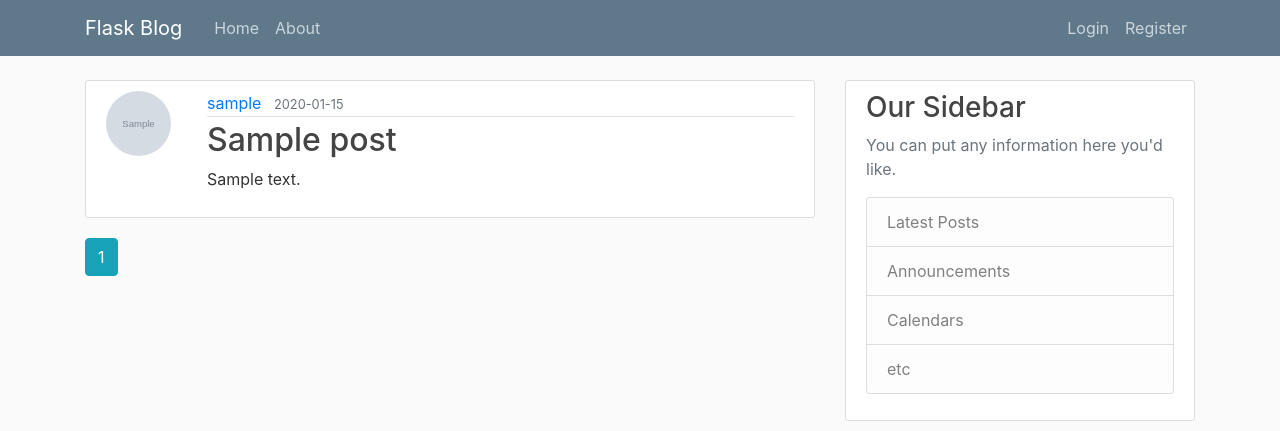
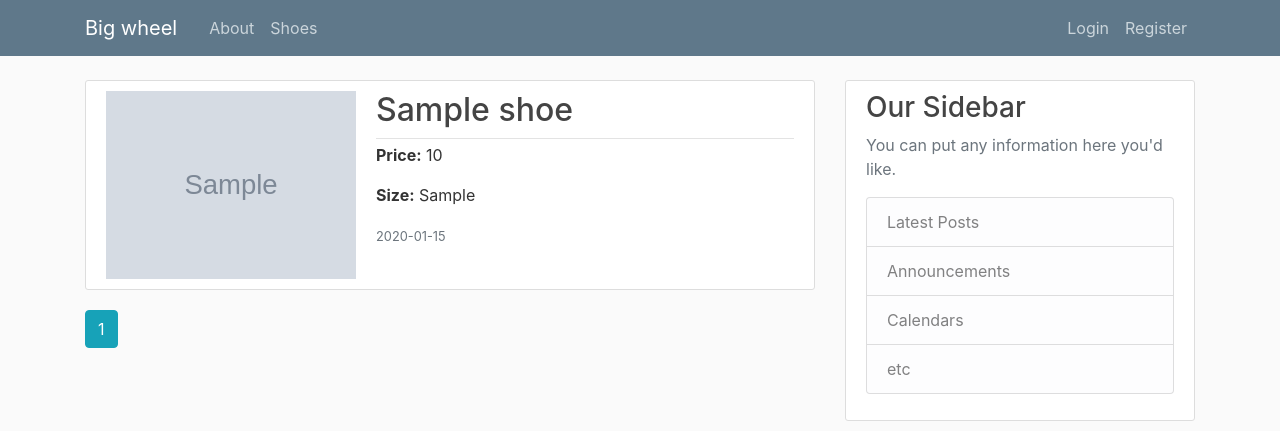
Before and after one commit to pavloshargan/Bicycle-shoes-scrapper, a Flask app: page / in a window 1280 px wide. Shown: the top 431 px of the page. Run offline with Flask 2, Linux system fonts and the light colour scheme; tables that the repository leaves empty hold one stand-in row (values such as "Sample post"); grey boxes marked "Sample" are stand-in pictures; some libraries are stand-ins or nearby versions.

Commit message:
Removed unnesessary pages

```diff
--- a/my_package/forms.py
+++ b/my_package/forms.py
@@ -56,12 +56,6 @@ class UpdateAccountForm(FlaskForm):
                 raise ValidationError('That email is taken. Please choose a different one.')
 
 
-class PostForm(FlaskForm):
-    title = StringField('Title', validators=[DataRequired()])
-    content = TextAreaField('Content', validators=[DataRequired()])
-    submit = SubmitField('Post')
-
-
 class RequestResetForm(FlaskForm):
     email = StringField('Email',
                         validators=[DataRequired(), Email()])
--- a/my_package/server.py
+++ b/my_package/server.py
@@ -4,20 +4,13 @@ from PIL import Image
 from flask import render_template, url_for, flash, redirect, request, abort
 from my_package import app, db, bcrypt, mail
 from my_package.forms import (RegistrationForm, LoginForm, UpdateAccountForm,
-                             PostForm, RequestResetForm, ResetPasswordForm)
-from my_package.models import User, Post, Shoe
+                              RequestResetForm, ResetPasswordForm)
+from my_package.models import User, Shoe
 from flask_login import login_user, current_user, logout_user, login_required
 from flask_mail import Message
 import pygal
 
 @app.route("/")
-@app.route("/home")
-def home():
-    page = request.args.get('page', 1, type=int)
-    posts = Post.query.order_by(Post.date_posted.desc()).paginate(page=page, per_page=5)
-    return render_template('home.html', posts=posts)
-
-
 @app.route("/shoes")
 def shoes():
     page = request.args.get('page', 1, type=int)
@@ -106,66 +99,61 @@ def account():
                            image_file=image_file, form=form)
 
 
-@app.route("/post/new", methods=['GET', 'POST'])
-@login_required
-def new_post():
-    form = PostForm()
-    if form.validate_on_submit():
-        post = Post(title=form.title.data, content=form.content.data, author=current_user)
-        db.session.add(post)
-        db.session.commit()
-        flash('Your post has been created!', 'success')
-        return redirect(url_for('home'))
-    return render_template('create_post.html', title='New Post',
-                           form=form, legend='New Post')
+# @app.route("/post/new", methods=['GET', 'POST'])
+# @login_required
+# def new_post():
+#     form = PostForm()
+#     if form.validate_on_submit():
+#         post = Post(title=form.title.data, content=form.content.data, author=current_user)
+#         db.session.add(post)
+#         db.session.commit()
+#         flash('Your post has been created!', 'success')
+#         return redirect(url_for('home'))
+#     return render_template('create_post.html', title='New Post',
+#                            form=form, legend='New Post')
 
 
-@app.route("/post/<int:post_id>")
-def post(post_id):
-    post = Post.query.get_or_404(post_id)
-    return render_template('post.html', title=post.title, post=post)
+
+# @app.route("/post/<int:post_id>/update", methods=['GET', 'POST'])
+# @login_required
+# def update_post(post_id):
+#     post = Post.query.get_or_404(post_id)
+#     if post.author != current_user:
+#         abort(403)
+#     form = PostForm()
+#     if form.validate_on_submit():
+#         post.title = form.title.data
+#         post.content = form.content.data
+#         db.session.commit()
+#         flash('Your post has been updated!', 'success')
+#         return redirect(url_for('post', post_id=post.id))
+#     elif request.method == 'GET':
+#         form.title.data = post.title
+#         form.content.data = post.content
+#     return render_template('create_post.html', title='Update Post',
+#                            form=form, legend='Update Post')
 
 
-@app.route("/post/<int:post_id>/update", methods=['GET', 'POST'])
-@login_required
-def update_post(post_id):
-    post = Post.query.get_or_404(post_id)
-    if post.author != current_user:
-        abort(403)
-    form = PostForm()
-    if form.validate_on_submit():
-        post.title = form.title.data
-        post.content = form.content.data
-        db.session.commit()
-        flash('Your post has been updated!', 'success')
-        return redirect(url_for('post', post_id=post.id))
-    elif request.method == 'GET':
-        form.title.data = post.title
-        form.content.data = post.content
-    return render_template('create_post.html', title='Update Post',
-                           form=form, legend='Update Post')
+# @app.route("/post/<int:post_id>/delete", methods=['POST'])
+# @login_required
+# def delete_post(post_id):
+#     post = Post.query.get_or_404(post_id)
+#     if post.author != current_user:
+#         abort(403)
+#     db.session.delete(post)
+#     db.session.commit()
+#     flash('Your post has been deleted!', 'success')
+#     return redirect(url_for('home'))
 
 
-@app.route("/post/<int:post_id>/delete", methods=['POST'])
-@login_required
-def delete_post(post_id):
-    post = Post.query.get_or_404(post_id)
-    if post.author != current_user:
-        abort(403)
-    db.session.delete(post)
-    db.session.commit()
-    flash('Your post has been deleted!', 'success')
-    return redirect(url_for('home'))
-
-
-@app.route("/user/<string:username>")
-def user_posts(username):
-    page = request.args.get('page', 1, type=int)
-    user = User.query.filter_by(username=username).first_or_404()
-    posts = Post.query.filter_by(author=user)\
-        .order_by(Post.date_posted.desc())\
-        .paginate(page=page, per_page=5)
-    return render_template('user_posts.html', posts=posts, user=user)
+# @app.route("/user/<string:username>")
+# def user_posts(username):
+#     page = request.args.get('page', 1, type=int)
+#     user = User.query.filter_by(username=username).first_or_404()
+#     posts = Post.query.filter_by(author=user)\
+#         .order_by(Post.date_posted.desc())\
+#         .paginate(page=page, per_page=5)
+#     return render_template('user_posts.html', posts=posts, user=user)
 
 
 def send_reset_email(user):
@@ -193,14 +181,14 @@ def reset_request():
     return render_template('reset_request.html', title='Reset Password', form=form)
 
 
-@app.route('/graph/')
-def pygalexample():
-    graph = pygal.Line()
-    graph.title = '% Change Coolness of programming languages over time.'
-    graph.x_labels = ['2011','2012','2013','2014','2015','2016']
-    graph.add('Python',  [15, 31, 89, 200, 356, 900])
-    graph.add('Java',    [15, 45, 76, 80,  91,  95])
-    graph.add('C++',     [5,  51, 54, 102, 150, 201])
-    graph.add('All others combined!',  [5, 15, 21, 55, 92, 105])
-    graph_data = graph.render_data_uri()
-    return render_template("graph.html", graph_data = graph_data)
+# @app.route('/graph/')
+# def pygalexample():
+#     graph = pygal.Line()
+#     graph.title = '% Change Coolness of programming languages over time.'
+#     graph.x_labels = ['2011','2012','2013','2014','2015','2016']
+#     graph.add('Python',  [15, 31, 89, 200, 356, 900])
+#     graph.add('Java',    [15, 45, 76, 80,  91,  95])
+#     graph.add('C++',     [5,  51, 54, 102, 150, 201])
+#     graph.add('All others combined!',  [5, 15, 21, 55, 92, 105])
+#     graph_data = graph.render_data_uri()
+#     return render_template("graph.html", graph_data = graph_data)
--- a/my_package/templates/home.html
+++ /dev/null
@@ -1,27 +0,0 @@
-{% extends "layout.html" %}
-{% block content %}
-    {% for post in posts.items %}
-        <article class="media content-section">
-          <img class="rounded-circle article-img" src="{{ url_for('static', filename='profile_pics/' + post.author.image_file) }}">
-          <div class="media-body">
-            <div class="article-metadata">
-              <a class="mr-2" href="{{ url_for('user_posts', username=post.author.username) }}">{{ post.author.username }}</a>
-              <small class="text-muted">{{ post.date_posted.strftime('%Y-%m-%d') }}</small>
-            </div>
-            <h2><a class="article-title" href="{{ url_for('post', post_id=post.id) }}">{{ post.title }}</a></h2>
-            <p class="article-content">{{ post.content }}</p>
-          </div>
-        </article>
-    {% endfor %}
-    {% for page_num in posts.iter_pages(left_edge=1, right_edge=1, left_current=1, right_current=2) %}
-      {% if page_num %}
-        {% if posts.page == page_num %}
-          <a class="btn btn-info mb-4" href="{{ url_for('home', page=page_num) }}">{{ page_num }}</a>
-        {% else %}
-          <a class="btn btn-outline-info mb-4" href="{{ url_for('home', page=page_num) }}">{{ page_num }}</a>
-        {% endif %}
-      {% else %}
-        ...
-      {% endif %}
-    {% endfor %}
-{% endblock content %}
--- a/my_package/templates/layout.html
+++ b/my_package/templates/layout.html
@@ -11,23 +11,24 @@
     <link rel="stylesheet" type="text/css" href="{{ url_for('static', filename='main.css') }}">
 
     {% if title %}
-        <title>Flask Blog - {{ title }}</title>
+        <title>Big wheel - {{ title }}</title>
     {% else %}
-        <title>Flask Blog</title>
+        <title>Big wheel</title>
     {% endif %}
 </head>
 <body>
     <header class="site-header">
       <nav class="navbar navbar-expand-md navbar-dark bg-steel fixed-top">
         <div class="container">
-          <a class="navbar-brand mr-4" href="/">Flask Blog</a>
+          <a class="navbar-brand mr-4" href="/">Big wheel</a>
           <button class="navbar-toggler" type="button" data-toggle="collapse" data-target="#navbarToggle" aria-controls="navbarToggle" aria-expanded="false" aria-label="Toggle navigation">
             <span class="navbar-toggler-icon"></span>
           </button>
           <div class="collapse navbar-collapse" id="navbarToggle">
             <div class="navbar-nav mr-auto">
-              <a class="nav-item nav-link" href="{{ url_for('home') }}">Home</a>
               <a class="nav-item nav-link" href="{{ url_for('about') }}">About</a>
+              <a class="nav-item nav-link" href="{{ url_for('shoes') }}">Shoes</a>
+
             </div>
             <!-- Navbar Right Side -->
             <div class="navbar-nav">
```
Also changed, not shown: my_package/models.py (+0 -12 lines), my_package/templates/create_post.html (deleted, +0 -40 lines), my_package/templates/post.html (deleted, +0 -39 lines), my_package/templates/user_posts.html (deleted, +0 -28 lines), my_package/site.db.
